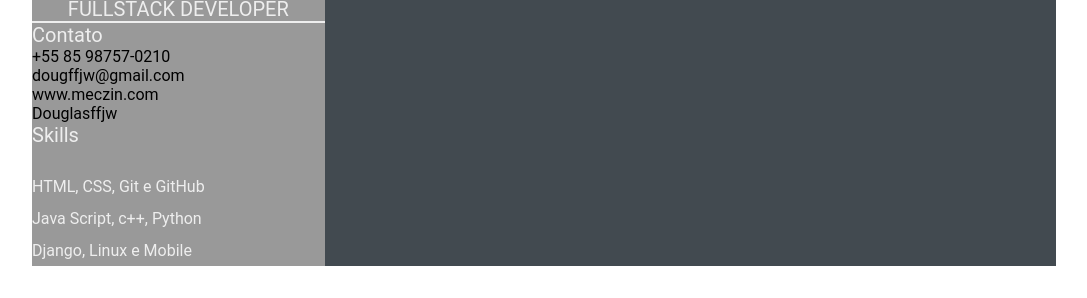
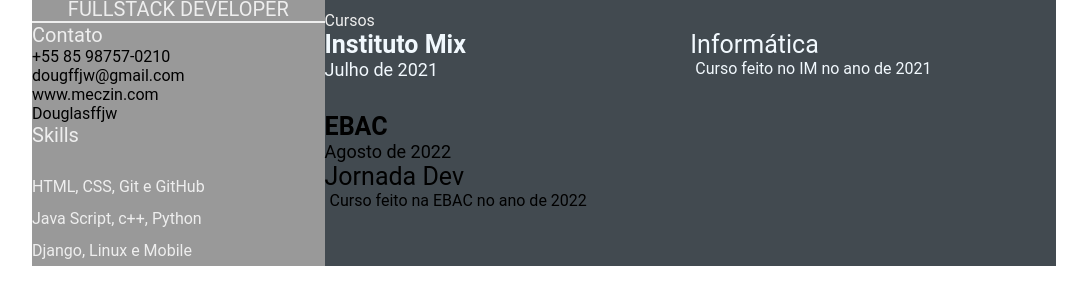
Before and after one commit to Douglasffjw/CurriculoTest, a plain HTML site: page index.html in a window 1280 px wide. Shown: the part 630-928 px from the top of the page, without its empty margins (96-1183 px from the left). Drawn offline with Linux system fonts and the light colour scheme.

Commit message:
branch-nova6

```diff
--- a/index.html
+++ b/index.html
@@ -106,10 +106,35 @@
                     <p class="education-desc">
                         Pós graduação em SI
                     </p>
-
+                   </div>
                 </div>
             </section>
-        </section>
+            <section class="awards gap">
+                <div class="right-title">Cursos</div>
+                <div class="awards-contents">
+                    <div class="awards-left">
+                    <p class="awards-company-name">Instituto Mix</p>
+                    <p class="awards-time-period">Julho de 2021</p>
+                </div>
+                <div class="awards-right">
+                    <p class="awards-name">Informática</p>
+                    <p class="awards-desc">
+                        Curso feito no IM no ano de 2021
+                    </p>
+                </div>
+            </div>
+            <div class="awards-left">
+                <p class="awards-company-name">EBAC</p>
+                <p class="awards-time-period">Agosto de 2022</p>
+            </div>
+            <div class="awards-right">
+                <p class="awards-name">Jornada Dev</p>
+                <p class="awards-desc">
+                    Curso feito na EBAC no ano de 2022
+                </p>
+            </div>
+            </section>
+       </section>
 
     </main>
 </body>
```
